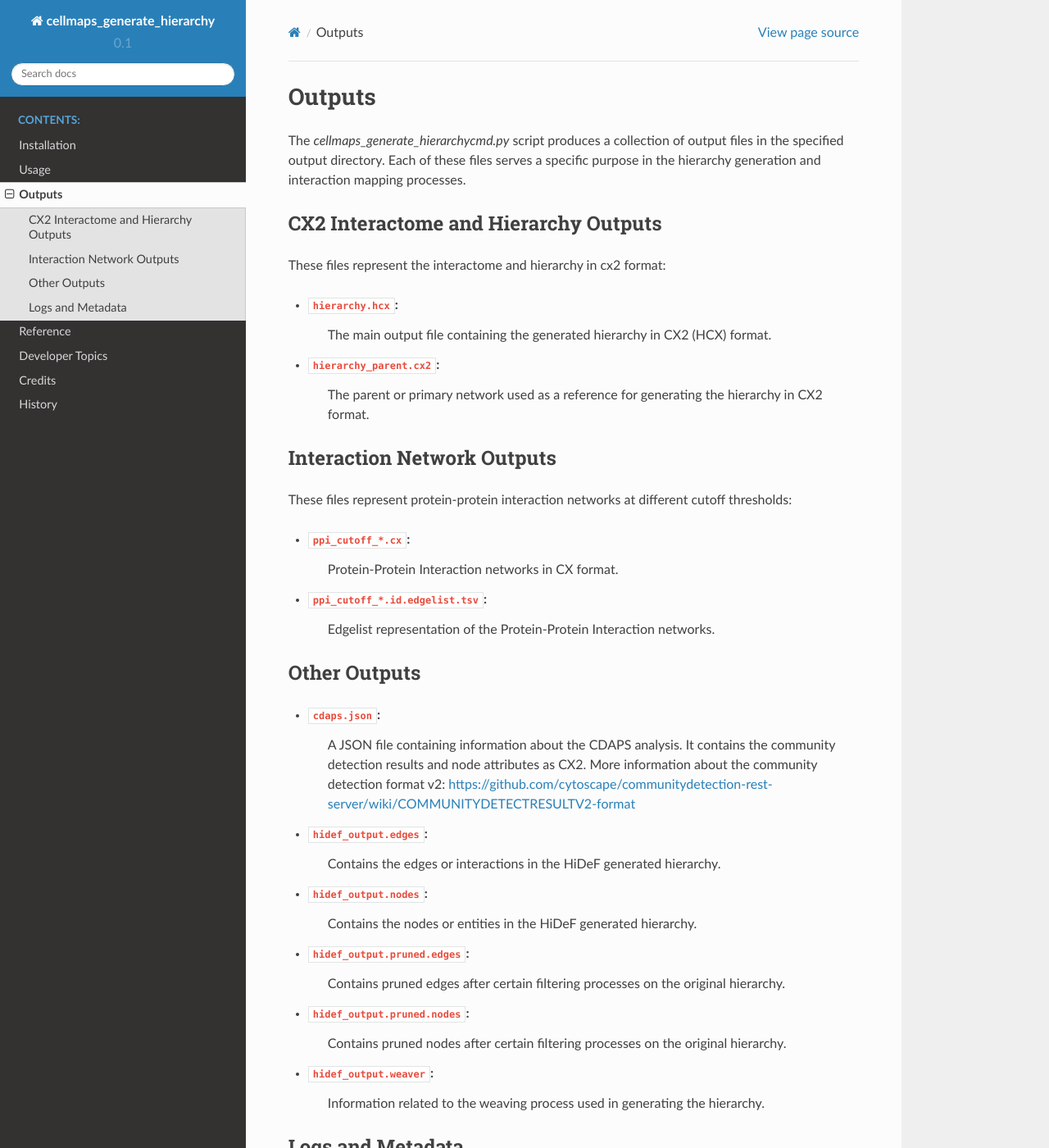
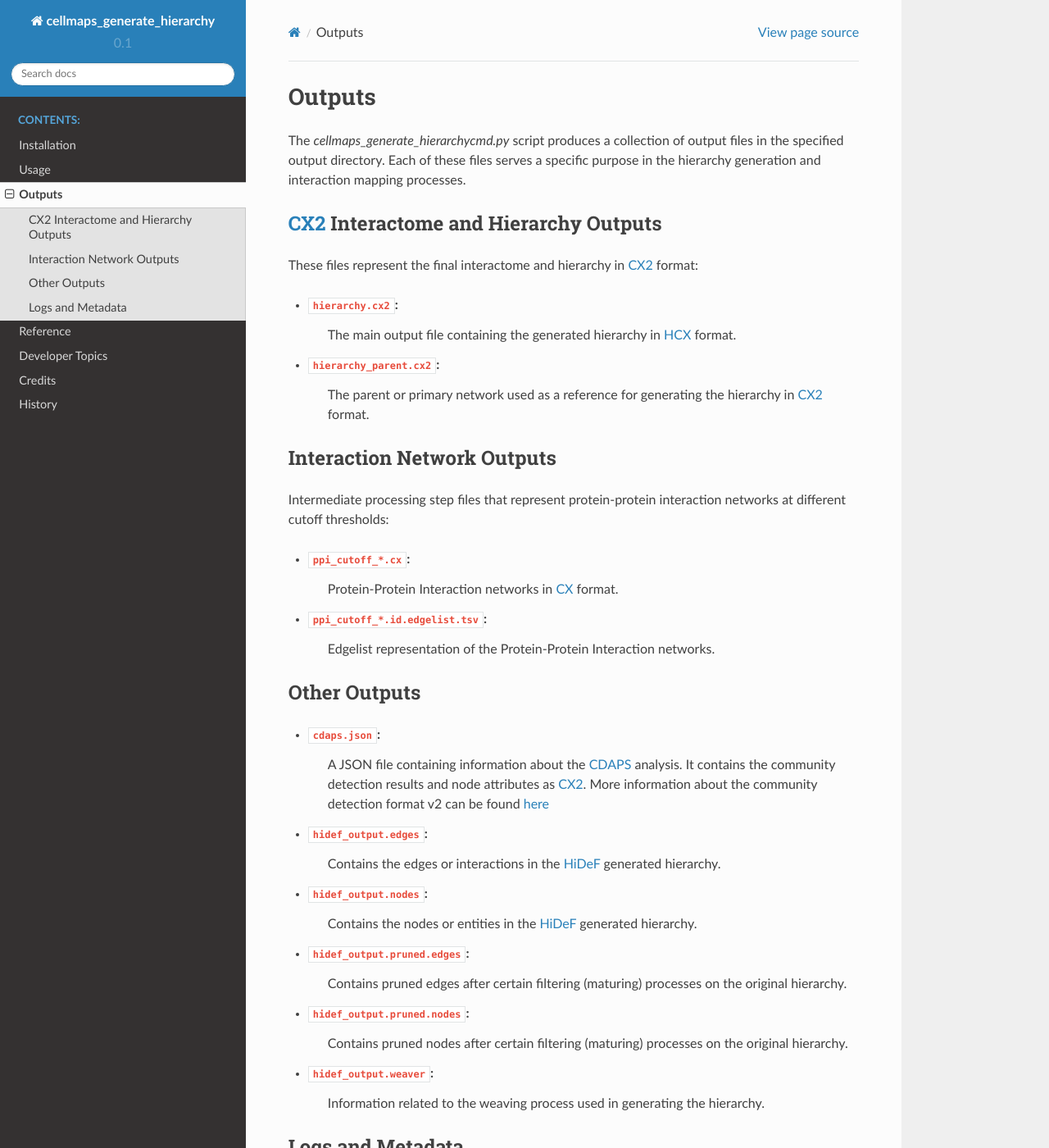
Before and after one commit to idekerlab/cellmaps_generate_hierarchy, a Sphinx documentation site: the page built from docs/outputs.rst, in a window 1280 px wide and 1400 px high. Shown: the whole window at 82% size. Built offline with Sphinx 7.4.7 and the Read the Docs theme 2.0.0, drawn with Linux system fonts in a browser that asks for light colours; pages that are not in the unit, such as notebooks, are missing from menus; some of the changed text lies outside the part shown.

Commit message:
added URLs for CX, CX2, HCX, HiDeF, RO-Crate, and Cytoscape

```diff
--- a/docs/outputs.rst
+++ b/docs/outputs.rst
@@ -5,22 +5,22 @@ Outputs
 The `cellmaps_generate_hierarchycmd.py` script produces a collection of output files in the specified output directory.
 Each of these files serves a specific purpose in the hierarchy generation and interaction mapping processes.
 
-CX2 Interactome and Hierarchy Outputs
--------------------------------------
-These files represent the interactome and hierarchy in cx2 format:
+CX2_ Interactome and Hierarchy Outputs
+----------------------------------------
+These files represent the final interactome and hierarchy in CX2_ format:
 
-- ``hierarchy.hcx``:
-    The main output file containing the generated hierarchy in CX2 (HCX) format.
+- ``hierarchy.cx2``:
+    The main output file containing the generated hierarchy in HCX_ format.
 
 - ``hierarchy_parent.cx2``:
-    The parent or primary network used as a reference for generating the hierarchy in CX2 format.
+    The parent or primary network used as a reference for generating the hierarchy in CX2_ format.
 
 Interaction Network Outputs
 ---------------------------
-These files represent protein-protein interaction networks at different cutoff thresholds:
+Intermediate processing step files that represent protein-protein interaction networks at different cutoff thresholds:
 
 - ``ppi_cutoff_*.cx``:
-    Protein-Protein Interaction networks in CX format.
+    Protein-Protein Interaction networks in CX_ format.
 
 - ``ppi_cutoff_*.id.edgelist.tsv``:
     Edgelist representation of the Protein-Protein Interaction networks.
@@ -28,20 +28,20 @@ These files represent protein-protein interaction networks at different cutoff t
 Other Outputs
 -------------
 - ``cdaps.json``:
-    A JSON file containing information about the CDAPS analysis. It contains the community detection results and node attributes as CX2.
-    More information about the community detection format v2: https://github.com/cytoscape/communitydetection-rest-server/wiki/COMMUNITYDETECTRESULTV2-format
+    A JSON file containing information about the CDAPS_ analysis. It contains the community detection results and node attributes as CX2_.
+    More information about the community detection format v2 can be found `here <https://github.com/cytoscape/communitydetection-rest-server/wiki/COMMUNITYDETECTRESULTV2-format>`__
 
 - ``hidef_output.edges``:
-    Contains the edges or interactions in the HiDeF generated hierarchy.
+    Contains the edges or interactions in the HiDeF_ generated hierarchy.
 
 - ``hidef_output.nodes``:
-    Contains the nodes or entities in the HiDeF generated hierarchy.
+    Contains the nodes or entities in the HiDeF_ generated hierarchy.
 
 - ``hidef_output.pruned.edges``:
-    Contains pruned edges after certain filtering processes on the original hierarchy.
+    Contains pruned edges after certain filtering (maturing) processes on the original hierarchy.
 
 - ``hidef_output.pruned.nodes``:
-    Contains pruned nodes after certain filtering processes on the original hierarchy.
+    Contains pruned nodes after certain filtering (maturing) processes on the original hierarchy.
 
 - ``hidef_output.weaver``:
     Information related to the weaving process used in generating the hierarchy.
@@ -55,13 +55,13 @@ Logs and Metadata
     Provides detailed logs about the steps performed and their outcomes.
 
 - ``ro-crate-metadata.json``:
-    Metadata in RO-Crate format, a community effort to establish a lightweight approach to packaging research data with their metadata.
+    Metadata in RO-Crate_ format, a community effort to establish a lightweight approach to packaging research data with their metadata.
 
     It contains general information about the data i.a. ID, Type, Name, Description, contextual definitions,
     Software detail, as well as datasets details of each individual part of the data.
 
-    For example, the metadata for the content of hierarchy.hcx provides unique id, context, type, url, name, keywords, etc.
-    The url can be used to view the hierarchy in Cytoscape Web.
+    For example, the metadata for the content of hierarchy.cx provides unique id, context, type, url, name, keywords, etc.
+    The url can be used to view the hierarchy in Cytoscape_ Web.
 
     .. code-block:: json
 
```
Also changed, not shown: other parts of docs/outputs.rst (+8 -0 lines).
